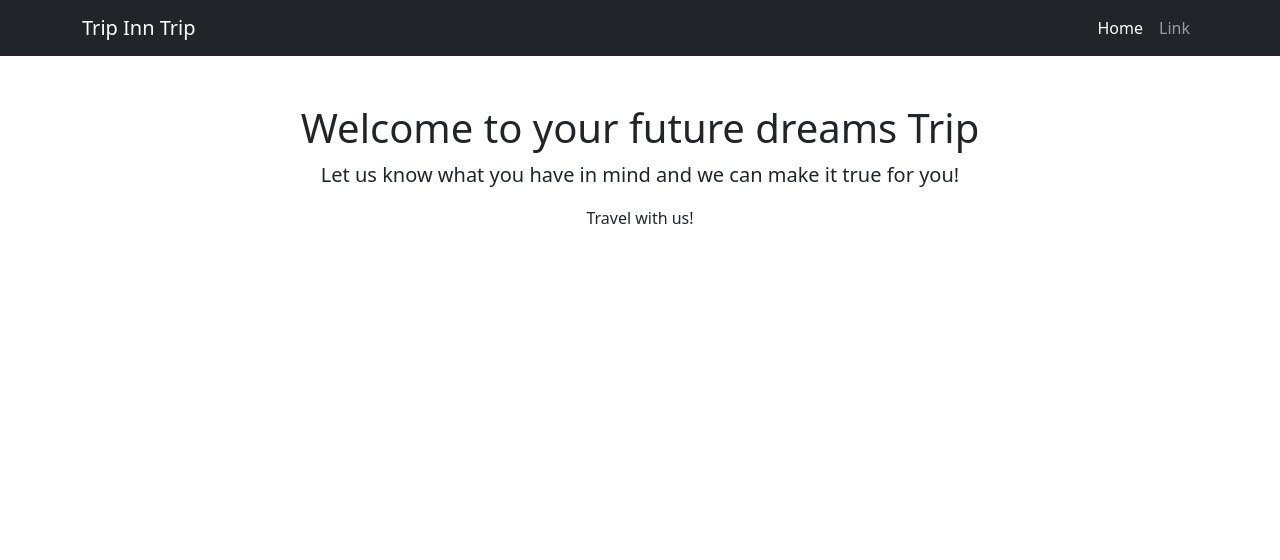
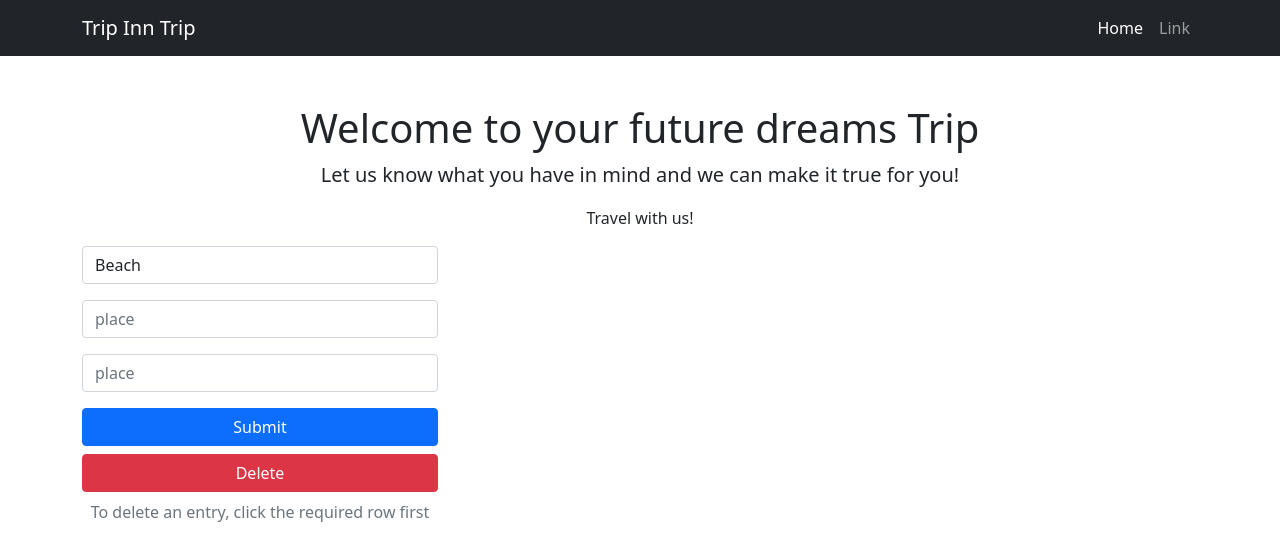
Before and after one commit to keith-fernandes/ssp-ca3, a website: page views/index.html in a window 1280 px wide. Drawn offline with nearby package versions, Linux system fonts and the light colour scheme; no server answers.

Commit message:
adding html details

```diff
--- a/views/index.html
+++ b/views/index.html
@@ -10,6 +10,7 @@
         <link rel="icon" type="image/x-icon" href="assets/favicon.ico" />
         <!-- Core theme CSS (includes Bootstrap)-->
         <link href="css/styles.css" rel="stylesheet" />
+        <link href="css/TripInnTrip.css" rel="stylesheet" />
         <script src="https://code.jquery.com/jquery-3.6.0.min.js"
         integrity="sha256-/xUj+3OJU5yExlq6GSYGSHk7tPXikynS7ogEvDej/m4="
         crossorigin="anonymous"></script>
@@ -31,12 +32,33 @@
         </nav>
         <!-- Page content-->
         <div class="container">
-            <div class="text-center mt-5">
-                <h1>Welcome to your future dreams Trip</h1>
-                <p class="lead">Let us know what you have in mind and we can make it true for you!</p>
-                <p>Travel with us!</p>
+            <div class="row">
+                <div class="text-center mt-5">
+                    <h1>Welcome to your future dreams Trip</h1>
+                    <p class="lead">Let us know what you have in mind and we can make it true for you!</p>
+                    <p>Travel with us!</p>
+                </div>
+                <div id="results" class="col-lg-12 order-2 mb-5"></div>
+                <div class="col-lg-4 order-1 mb-3">
+                    <form>
+                        <div class="form-group">
+                            <select id="section" class="form-control" name="sec_n">
+                                <option value="0">Beach</option>
+                                <option value="1">Montains</option>
+                                <option value="2">Touristic Cities</option>
+                                <option value="3">Romantic Places</option>
+                                <option value="4">Adventures</option>
+                            </select>
+                            <input id="place" class="form-control mt-3" type="text" name="place" placeholder="place"/>
+                            <input id="price" class="form-control mt-3" type="text" name="price" placeholder="place"/>
+                        </div>
+                    </form>
+                    <div class="d-grid gap-2">
+                        <button id="append" class="btn btn-primary btn-block mt-3" onClick="append()">Submit</button>
+                        <button id="delete" class="btn btn-danger btn-block">Delete</button>
+                        <p class="text-muted text-center">To delete an entry, click the required row first</p>
+                    </div>
             </div>
-            <div id="results" class="col-lg-8 order-2 mb-5"></div>
         </div>
         <!-- Bootstrap core JS-->
         <script src="https://cdn.jsdelivr.net/npm/bootstrap@5.1.3/dist/js/bootstrap.bundle.min.js"></script>
```
